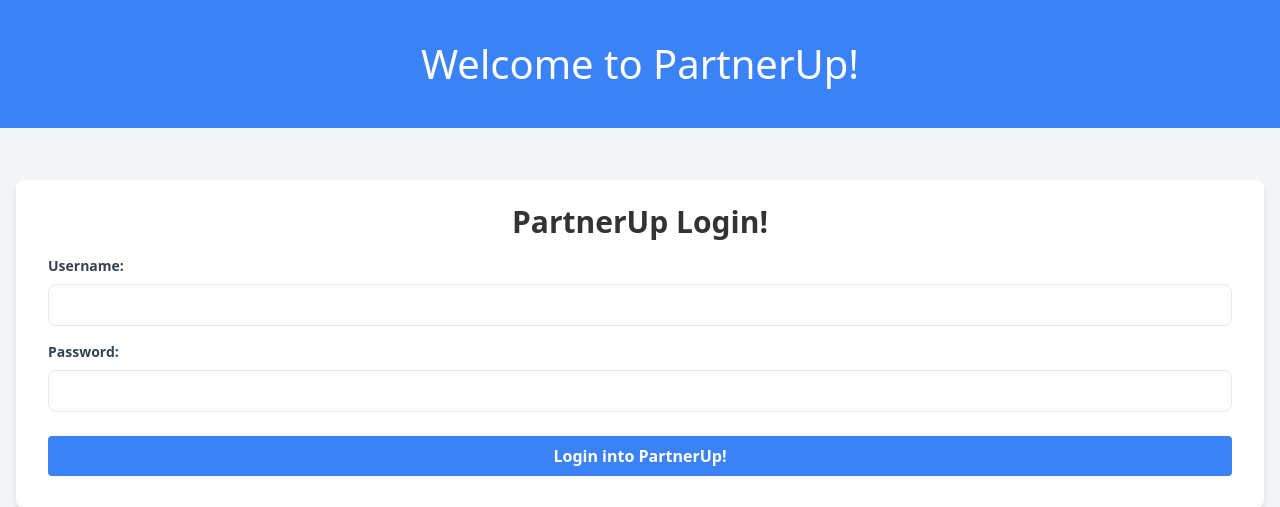
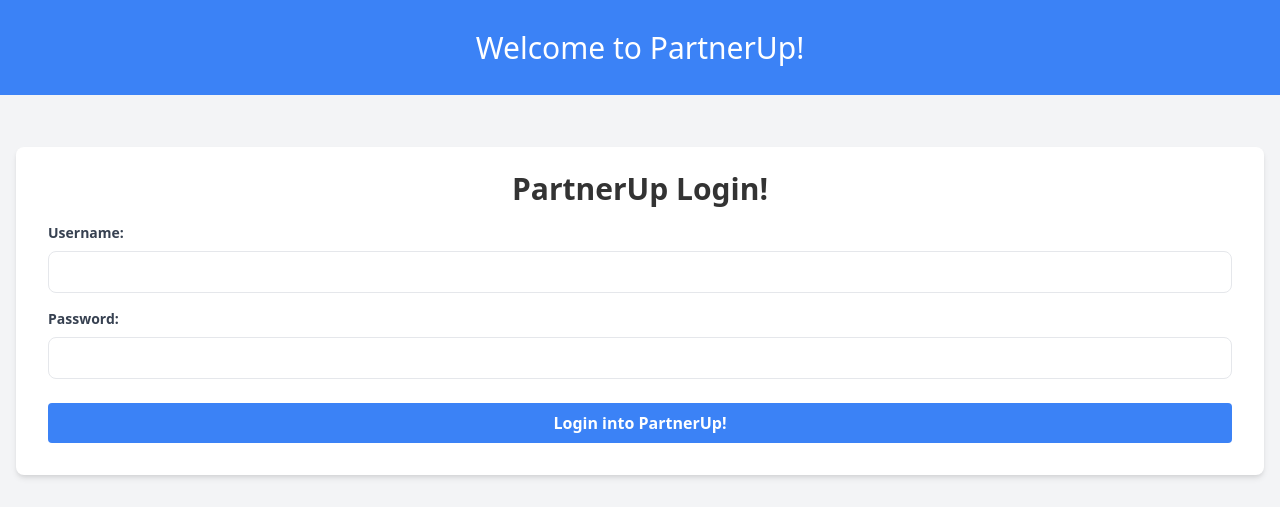
Before and after one commit to Ahantya/PartnerUp, a Flask app: page / in a window 1280 px wide. Shown: the top 507 px of the page. Run offline with Flask 3, Linux system fonts and the light colour scheme.

Commit message:
navbar editing

```diff
--- a/static/output.css
+++ b/static/output.css
@@ -389,6 +389,7 @@ h1, p {
 
 
 #nav-bar {
+  padding: 20px;
   background-color: #333;
   overflow: hidden;
 }
@@ -473,7 +474,7 @@ h1, p {
 }
 
 #navforlogin {
-  padding: 20px; /* Add padding to the nav-bar */
+  padding: 11px; /* Add padding to the nav-bar */
   background-color: #3B82F6
 }
 
@@ -483,7 +484,7 @@ h1, p {
   color: white;
   padding: 14px 20px;
   text-decoration: none;
-  font-size: 40px;
+  font-size: 30px;
   text-align: center;
   font-family: ui-sans-serif, system-ui, sans-serif, "Apple Color Emoji", "Segoe UI Emoji", "Segoe UI Symbol", "Noto Color Emoji";
 
```
